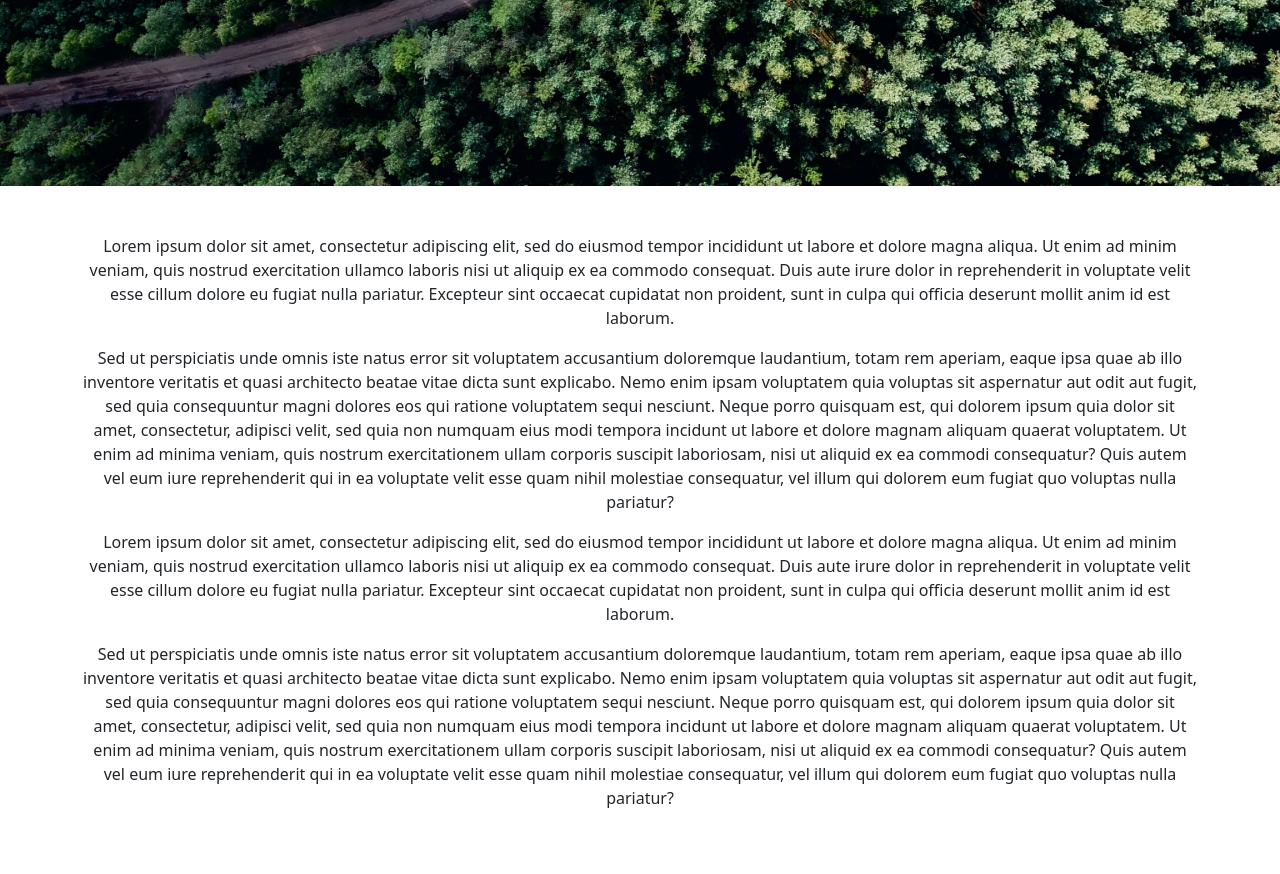
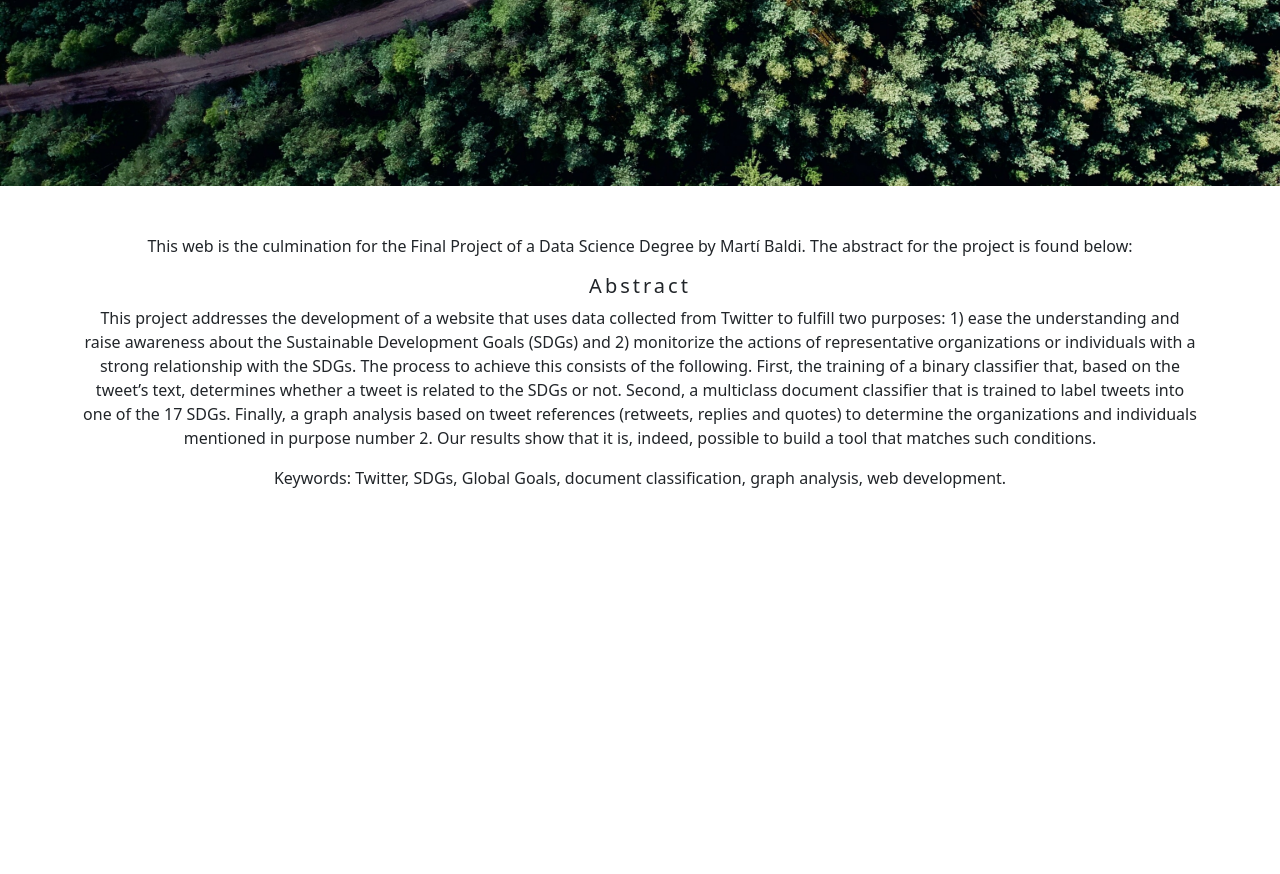
Before and after one commit to baldblad/legacy-mbaldip-TFG, a Flask app: page / in a window 1280 px wide. Shown: the part 614-1488 px from the top of the page. After the commit the page ends 1102 px from the top, so only its background shows below. Run offline with Flask 2, Linux system fonts and the light colour scheme; some libraries are stand-ins or nearby versions.

Commit message:
added abstract

```diff
--- a/Web/templates/home.html
+++ b/Web/templates/home.html
@@ -93,52 +93,29 @@
       <!--Grid column-->
       <div class="col-md-12 text-center">
         <p>
-          Lorem ipsum dolor sit amet, consectetur adipiscing elit, sed do
-          eiusmod tempor incididunt ut labore et dolore magna aliqua. Ut enim ad
-          minim veniam, quis nostrud exercitation ullamco laboris nisi ut
-          aliquip ex ea commodo consequat. Duis aute irure dolor in
-          reprehenderit in voluptate velit esse cillum dolore eu fugiat nulla
-          pariatur. Excepteur sint occaecat cupidatat non proident, sunt in
-          culpa qui officia deserunt mollit anim id est laborum.
+          This web is the culmination for the Final Project of a Data Science
+          Degree by Martí Baldi. The abstract for the project is found below:
+        </p>
+        <h5>Abstract</h5>
+        <p>
+          This project addresses the development of a website that uses data
+          collected from Twitter to fulfill two purposes: 1) ease the
+          understanding and raise awareness about the Sustainable Development
+          Goals (SDGs) and 2) monitorize the actions of representative
+          organizations or individuals with a strong relationship with the SDGs.
+          The process to achieve this consists of the following. First, the
+          training of a binary classifier that, based on the tweet’s text,
+          determines whether a tweet is related to the SDGs or not. Second, a
+          multiclass document classifier that is trained to label tweets into
+          one of the 17 SDGs. Finally, a graph analysis based on tweet
+          references (retweets, replies and quotes) to determine the
+          organizations and individuals mentioned in purpose number 2. Our
+          results show that it is, indeed, possible to build a tool that matches
+          such conditions.
         </p>
         <p>
-          Sed ut perspiciatis unde omnis iste natus error sit voluptatem
-          accusantium doloremque laudantium, totam rem aperiam, eaque ipsa quae
-          ab illo inventore veritatis et quasi architecto beatae vitae dicta
-          sunt explicabo. Nemo enim ipsam voluptatem quia voluptas sit
-          aspernatur aut odit aut fugit, sed quia consequuntur magni dolores eos
-          qui ratione voluptatem sequi nesciunt. Neque porro quisquam est, qui
-          dolorem ipsum quia dolor sit amet, consectetur, adipisci velit, sed
-          quia non numquam eius modi tempora incidunt ut labore et dolore magnam
-          aliquam quaerat voluptatem. Ut enim ad minima veniam, quis nostrum
-          exercitationem ullam corporis suscipit laboriosam, nisi ut aliquid ex
-          ea commodi consequatur? Quis autem vel eum iure reprehenderit qui in
-          ea voluptate velit esse quam nihil molestiae consequatur, vel illum
-          qui dolorem eum fugiat quo voluptas nulla pariatur?
-        </p>
-        <p>
-          Lorem ipsum dolor sit amet, consectetur adipiscing elit, sed do
-          eiusmod tempor incididunt ut labore et dolore magna aliqua. Ut enim ad
-          minim veniam, quis nostrud exercitation ullamco laboris nisi ut
-          aliquip ex ea commodo consequat. Duis aute irure dolor in
-          reprehenderit in voluptate velit esse cillum dolore eu fugiat nulla
-          pariatur. Excepteur sint occaecat cupidatat non proident, sunt in
-          culpa qui officia deserunt mollit anim id est laborum.
-        </p>
-        <p>
-          Sed ut perspiciatis unde omnis iste natus error sit voluptatem
-          accusantium doloremque laudantium, totam rem aperiam, eaque ipsa quae
-          ab illo inventore veritatis et quasi architecto beatae vitae dicta
-          sunt explicabo. Nemo enim ipsam voluptatem quia voluptas sit
-          aspernatur aut odit aut fugit, sed quia consequuntur magni dolores eos
-          qui ratione voluptatem sequi nesciunt. Neque porro quisquam est, qui
-          dolorem ipsum quia dolor sit amet, consectetur, adipisci velit, sed
-          quia non numquam eius modi tempora incidunt ut labore et dolore magnam
-          aliquam quaerat voluptatem. Ut enim ad minima veniam, quis nostrum
-          exercitationem ullam corporis suscipit laboriosam, nisi ut aliquid ex
-          ea commodi consequatur? Quis autem vel eum iure reprehenderit qui in
-          ea voluptate velit esse quam nihil molestiae consequatur, vel illum
-          qui dolorem eum fugiat quo voluptas nulla pariatur?
+          Keywords: Twitter, SDGs, Global Goals, document classification, graph
+          analysis, web development.
         </p>
       </div>
       <!--Grid column-->
```
